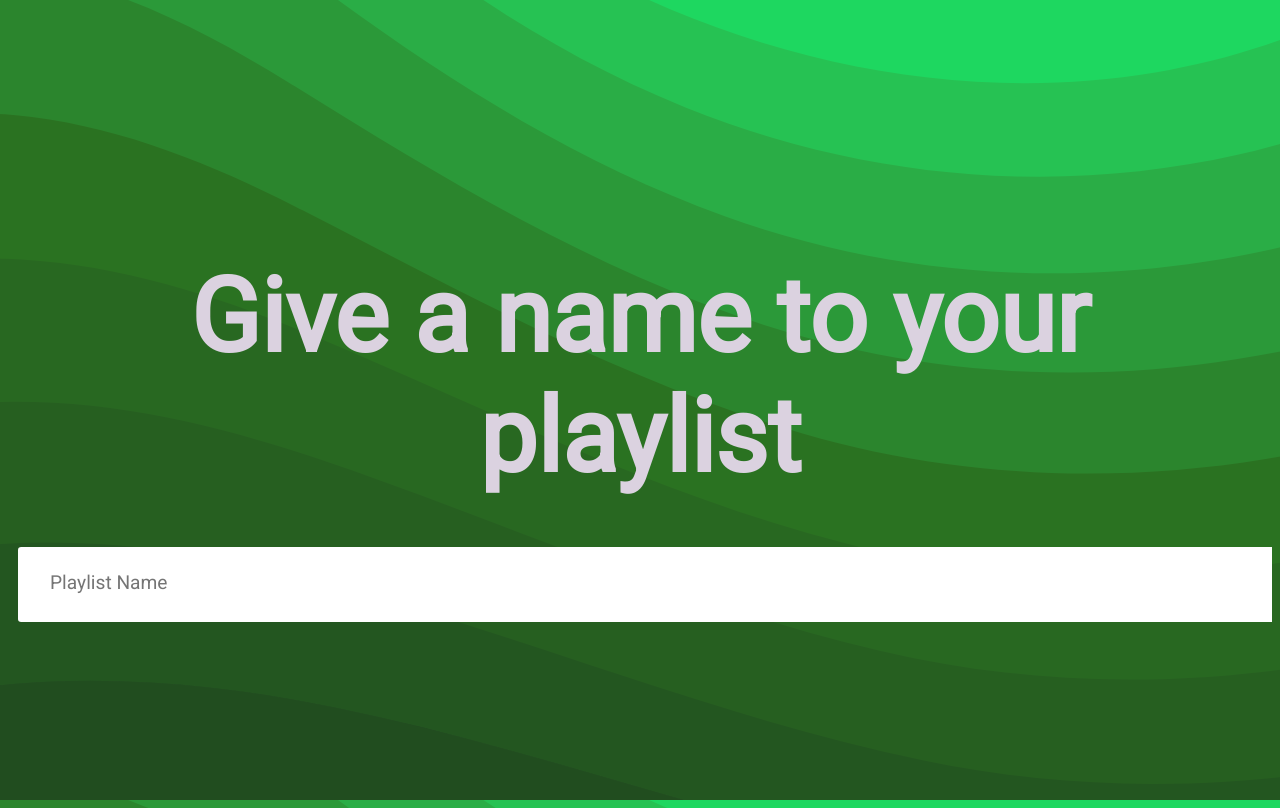
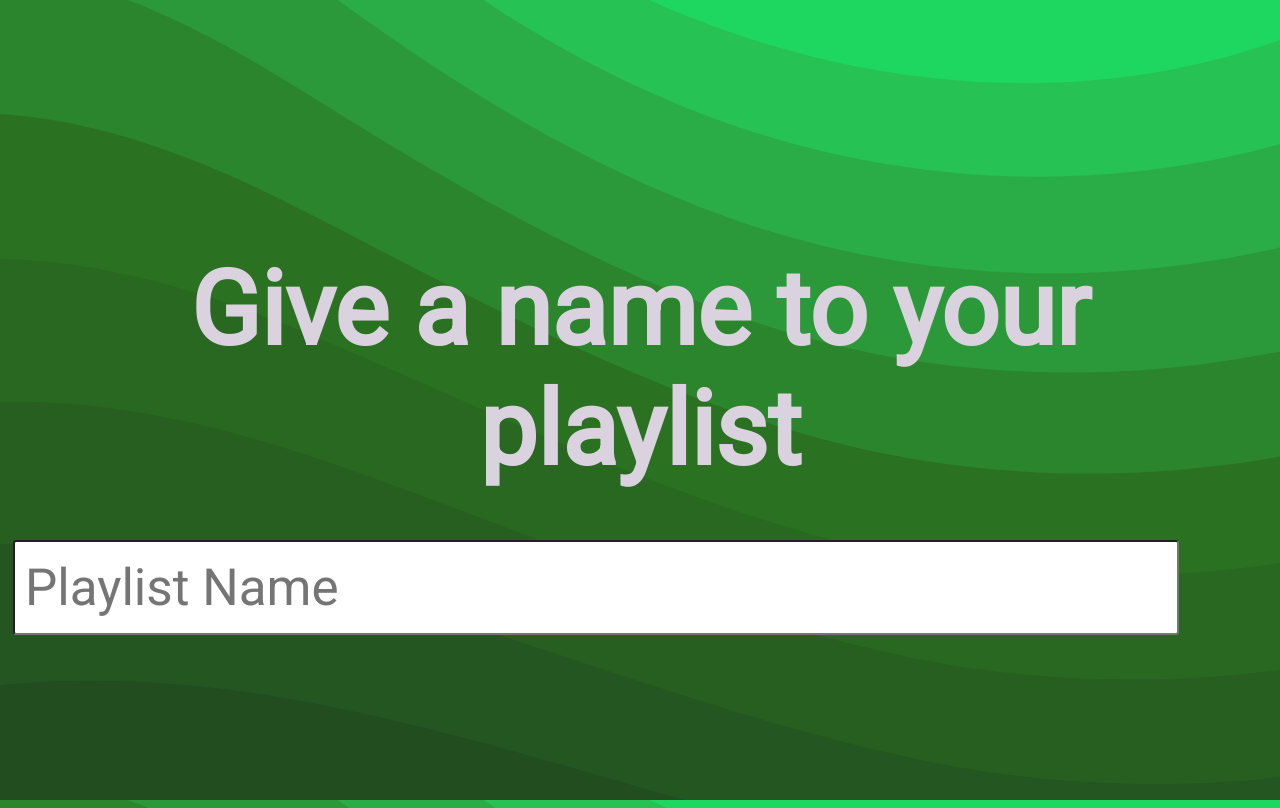
Before and after one commit to QuentinPhilipp/SpotifyMix, a Flask app: page /setname in a window 1280 px wide. Run offline with Flask 2, Linux system fonts and the light colour scheme.

Commit message:
Fix CSS for name form

```diff
--- a/spotifyMix/static/css/name.css
+++ b/spotifyMix/static/css/name.css
@@ -1,29 +1,16 @@
 
 .form-name {
-  max-width: 95vw;
+  max-width: 90vw;
 }
 
-.form__label {
-  font-family: 'Roboto', sans-serif;
-  font-size: 1.2rem;
-  margin-left: 2rem;
-  margin-top: 0.7rem;
-  display: block;
-  transition: all 0.3s;
-  transform: translateY(0rem);
-}
-
-.form__input {
+.form-input {
   font-family: 'Roboto', sans-serif;
   color: #333;
-  font-size: 1.2rem;
-	margin: 5px auto;
-  padding: 1.5rem 2rem;
+  width: 100%;
+  font-size: 4vw;
+  margin-left: -5px;
+  padding: 15px 0px 15px 10px;
   border-radius: 0.2rem;
   background-color: rgb(255, 255, 255);
-  border: none;
-  width: 100%;
-  display: block;
-  border-bottom: 0.3rem solid transparent;
   transition: all 0.3s;
 }
--- a/spotifyMix/static/css/share.css
+++ b/spotifyMix/static/css/share.css
@@ -1,10 +1,6 @@
 
 .spotify-code {
   width: 90vw;
-}
-
-.spotify-code-text {
-
 }
 
 .spotify-code-wrapper {
--- a/spotifyMix/templates/setname.html
+++ b/spotifyMix/templates/setname.html
@@ -21,7 +21,7 @@
         Give a name to your playlist
       </h1>
       <form class="form-name" action="/setname" method="post">
-        <input type="text" class="form__input" name="playlistName" value="" placeholder="Playlist Name" required="">
+        <input type="text" class="form-input" name="playlistName" value="" placeholder="Playlist Name" required="">
       </form>
     </div>
   </body>
```
